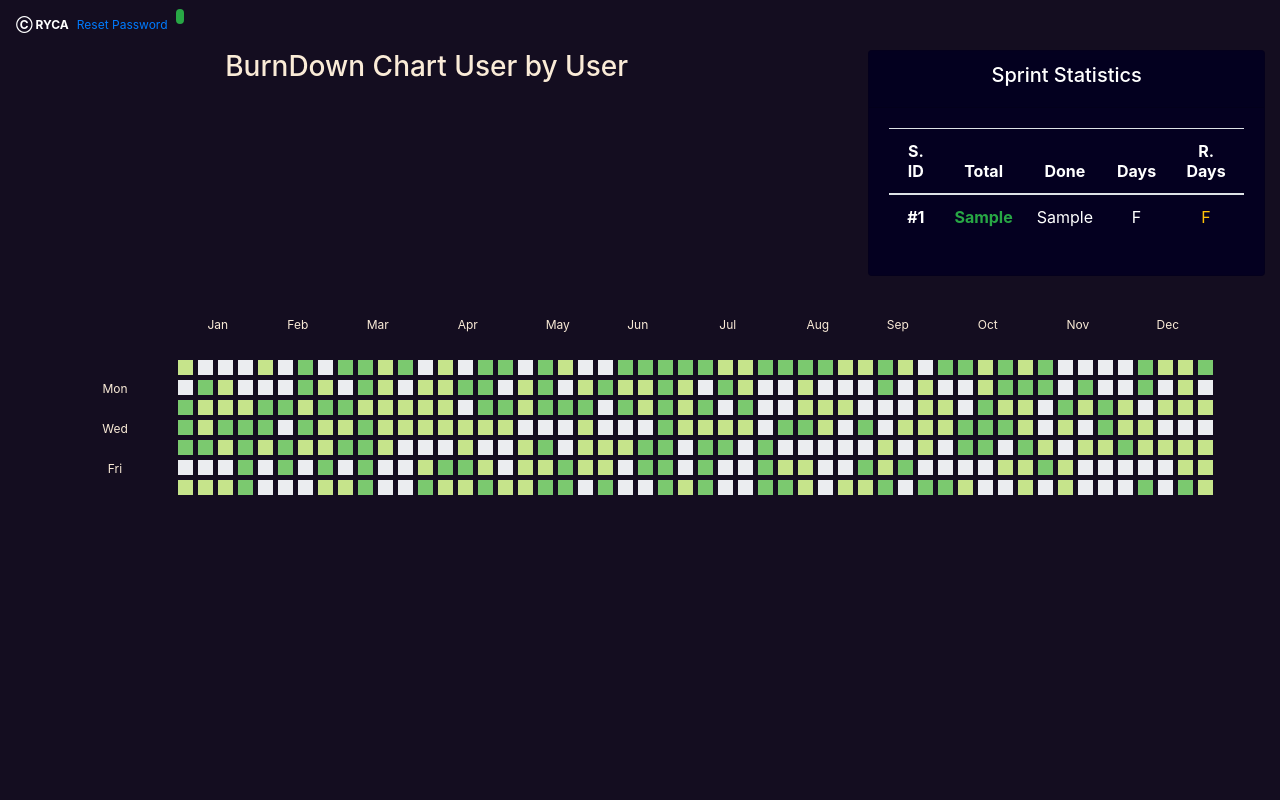
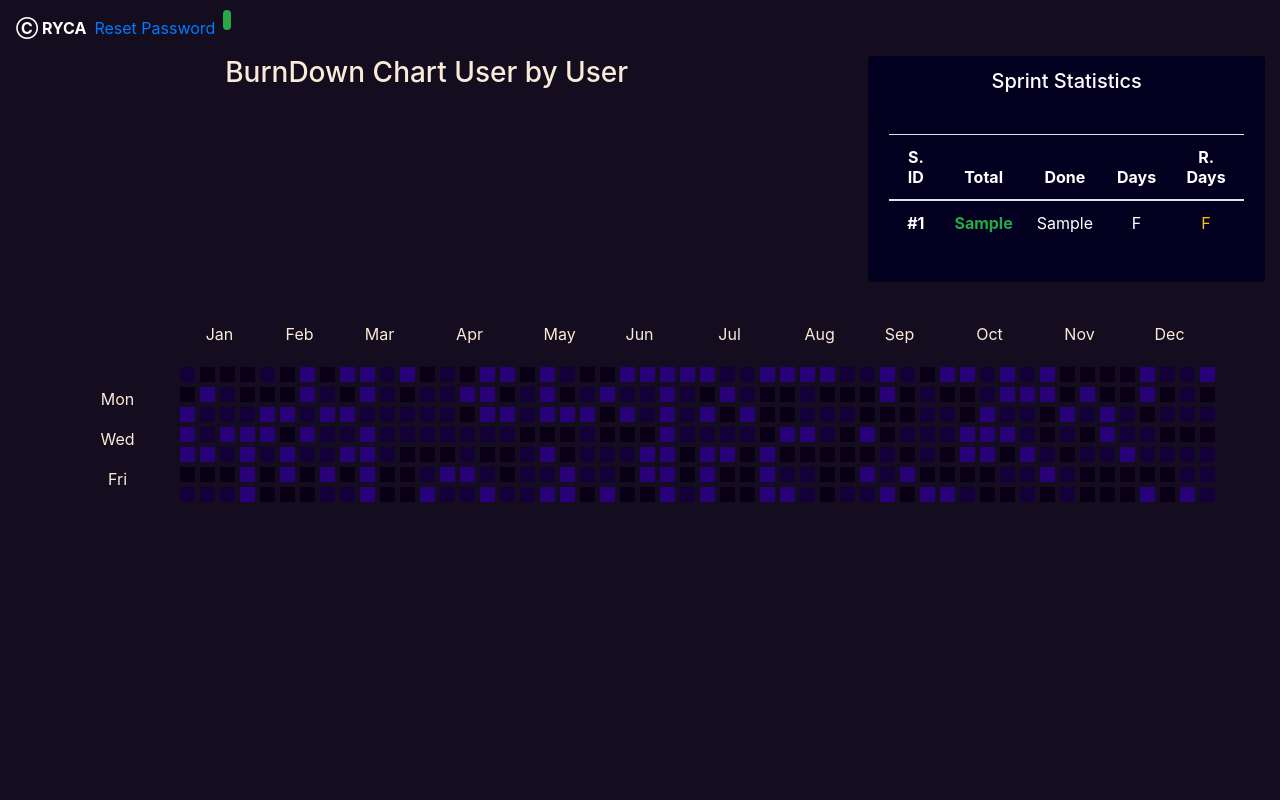
Before and after one commit to hasanisaeed/agile, a Django app: template templates/performance.html in a window 1280 px wide. Run offline with Django 3.2, Linux system fonts and the light colour scheme; tables that the repository leaves empty hold one stand-in row (values such as "Sample post"); the template is opened without the code that fills it: values that come from a table or form of the project are taken from there, most other values are stand-ins (such as "Sample title", 1, 10 or a date in 2020); a map, chart or similar area stays blank; some libraries are stand-ins or nearby versions.

Commit message:
fix: graph background squares

```diff
--- a/static/css/graph.css
+++ b/static/css/graph.css
@@ -21,7 +21,7 @@
     grid-template-areas: "empty months"
                        "days squares";
     grid-template-columns: auto 1fr;
-    grid-gap: 10px;
+    grid-gap: 5px;
 }
 
 .months {
@@ -52,14 +52,6 @@
     grid-auto-columns: var(--square-size);
 }
 
-
-/* Other styling */
-
-body {
-    font-family: -apple-system, BlinkMacSystemFont, "Segoe UI", Helvetica, Arial, sans-serif, "Apple Color Emoji", "Segoe UI Emoji", "Segoe UI Symbol";
-    font-size: 12px;
-}
-
 .graph {
     padding: 20px;
     margin: 20px;
@@ -74,17 +66,17 @@
 }
 
 .squares li {
-    background-color: #ebedf0;
+    background-color: #090018;
 }
 
 .squares li[data-level="1"] {
-    background-color: #c6e48b;
+    background-color: #140038;
 }
 
 .squares li[data-level="2"] {
-    background-color: #7bc96f;
+    background-color: #280078;
 }
 
 .squares li[data-level="3"] {
-    background-color: #196127;
+    background-color: #5200d2;
 }
```
